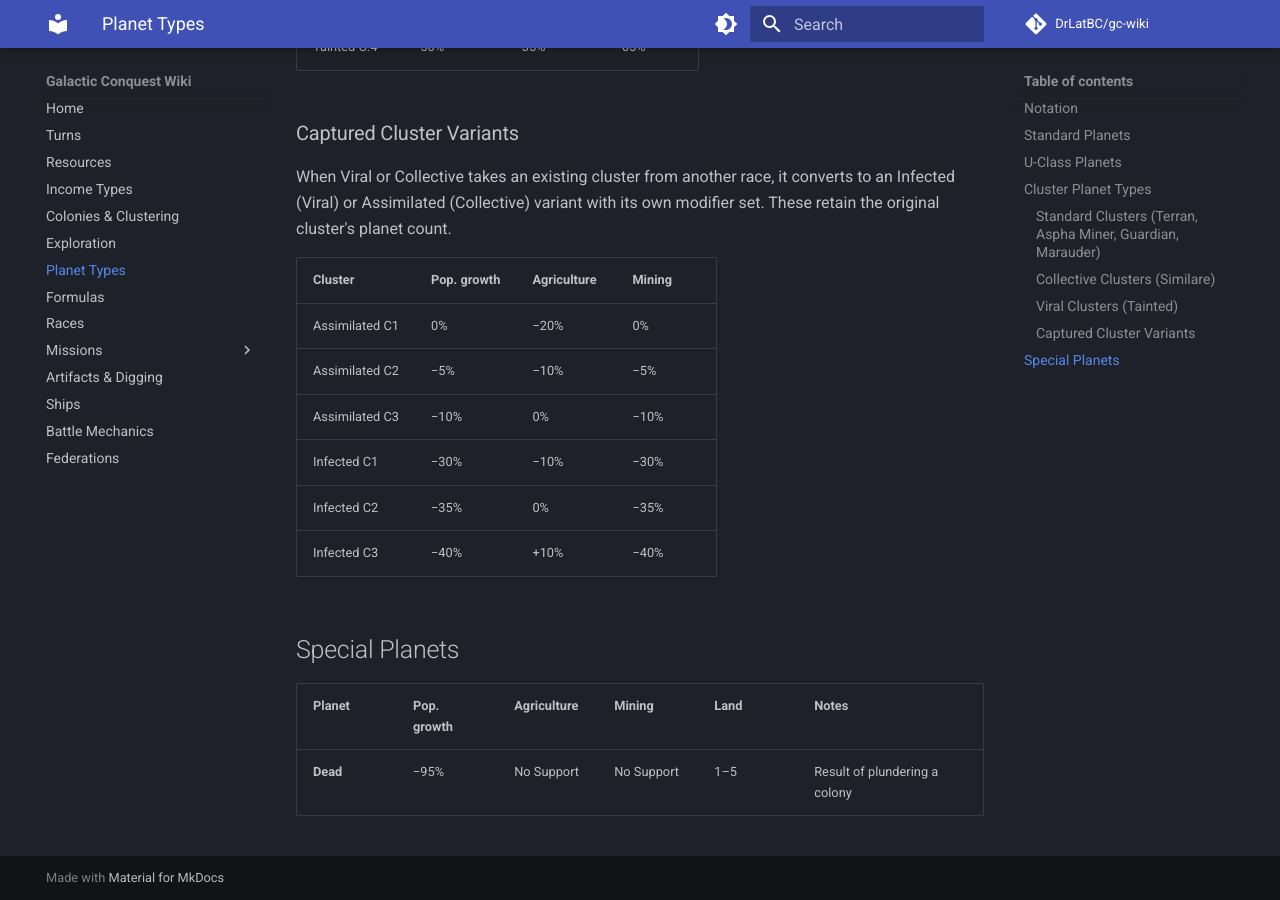
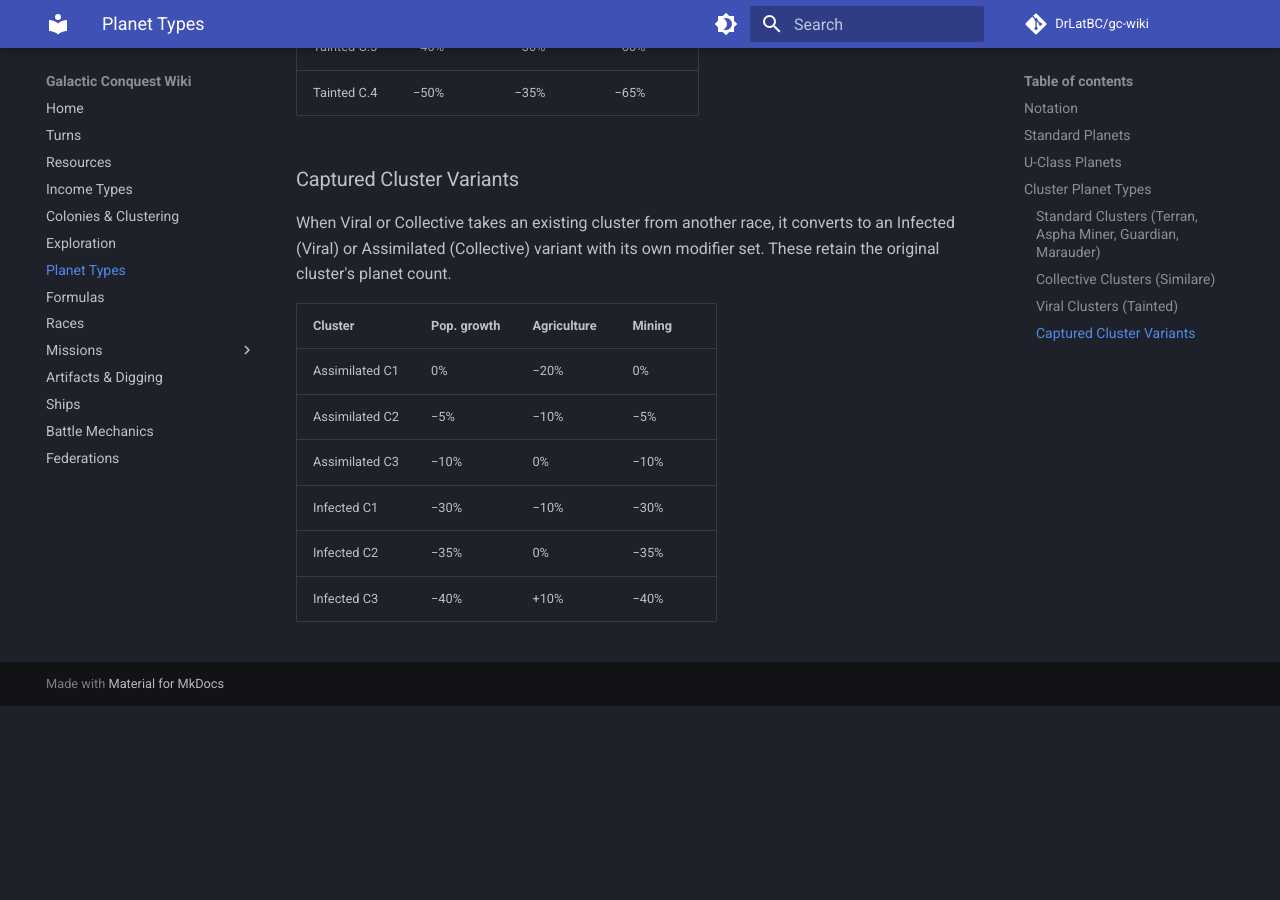
Before and after one commit to DrLatBC/gc-wiki, an MkDocs documentation site: the page built from docs/planets.md, in a window 1280 px wide and 900 px high, scrolled down 3477 px. Built offline with MkDocs 1.6.1 and Material for MkDocs 9.7.7, drawn with Linux system fonts in a browser that asks for light colours; comment, search, counter and statistics services are not loaded; after the commit the page ends 4183 px from its top, so only the background shows below that; some of the changed text lies outside the part shown.

Commit message:
Planets: Dead is a normal junk roll, not a plunder result
Dead is just a low-tier explorable planet type — moved into the Standard Planets table and removed the false 'result of plundering' note (and the Special Planets section that only contained it).

```diff
--- a/docs/planets.md
+++ b/docs/planets.md
@@ -100,9 +101,3 @@ When Viral or Collective takes an existing cluster from another race, it convert
 | Infected C1 | −30% | −10% | −30% |
 | Infected C2 | −35% | 0% | −35% |
 | Infected C3 | −40% | +10% | −40% |
-
-## Special Planets
-
-| Planet | Pop. growth | Agriculture | Mining | Land | Notes |
-|---|---|---|---|---|---|
-| **Dead** | −95% | No Support | No Support | 1–5 | Result of plundering a colony |
```
Also changed, not shown: other parts of docs/planets.md (+1 -0 lines).
